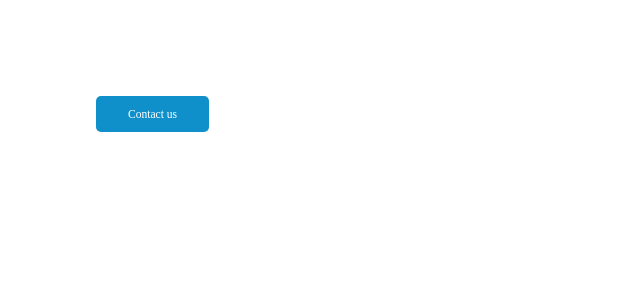
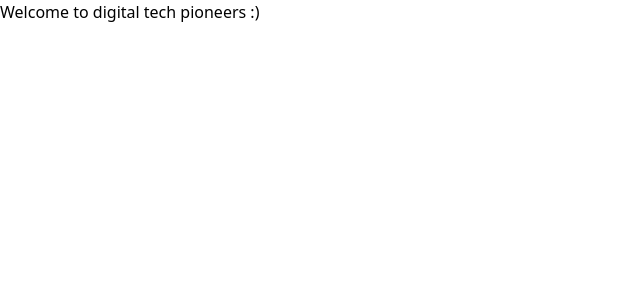
Before and after one commit to Arbitrata/digitaltechpioneers, a React (Vite) app: page / in a window 1280 px wide. Shown: the top 300 px of the page, without its empty margins (0-640 px from the left). Built offline with nearby package versions, Linux system fonts and the light colour scheme.

Commit message:
Translating button component

```diff
--- a/src/App.jsx
+++ b/src/App.jsx
@@ -2,8 +2,8 @@ import DtButton from "./components/common/DtButton";
 
 function App() {
   return (
-   <div className="m-24">
-    <DtButton buttonText={"Contact us"} />
+   <div>
+    Welcome to digital tech pioneers :)
    </div>
   );
 }
```
